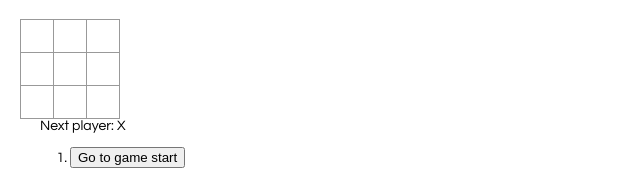
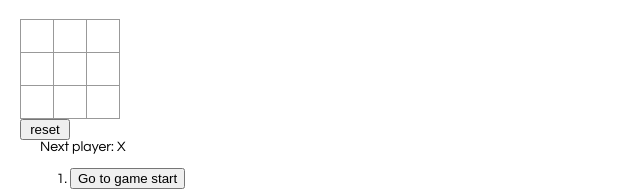
Before and after one commit to MTN-G/tic-tac, a React app in the folder tic-tac-toe/: page / in a window 1280 px wide. Shown: the top 195 px of the page, without its empty margins (0-640 px from the left). Built offline with nearby package versions, Linux system fonts and the light colour scheme; no server answers.

Commit message:
reset button

```diff
--- a/tic-tac-toe/src/index.css
+++ b/tic-tac-toe/src/index.css
@@ -48,3 +48,7 @@ body {
   .game-info {
     margin-left: 20px;
   }
+
+  .reset {
+    width: 50px;
+  }
--- a/tic-tac-toe/src/index.js
+++ b/tic-tac-toe/src/index.js
@@ -122,6 +122,7 @@ import Timer from './timer';
               onClick={(i) => handleClick(i)}
             />
           </div>
+          <button onClick={reset} className="reset">reset</button>
           <div className="game-info">
             <div>{status}</div>
             <ol>{moves}</ol>
```
